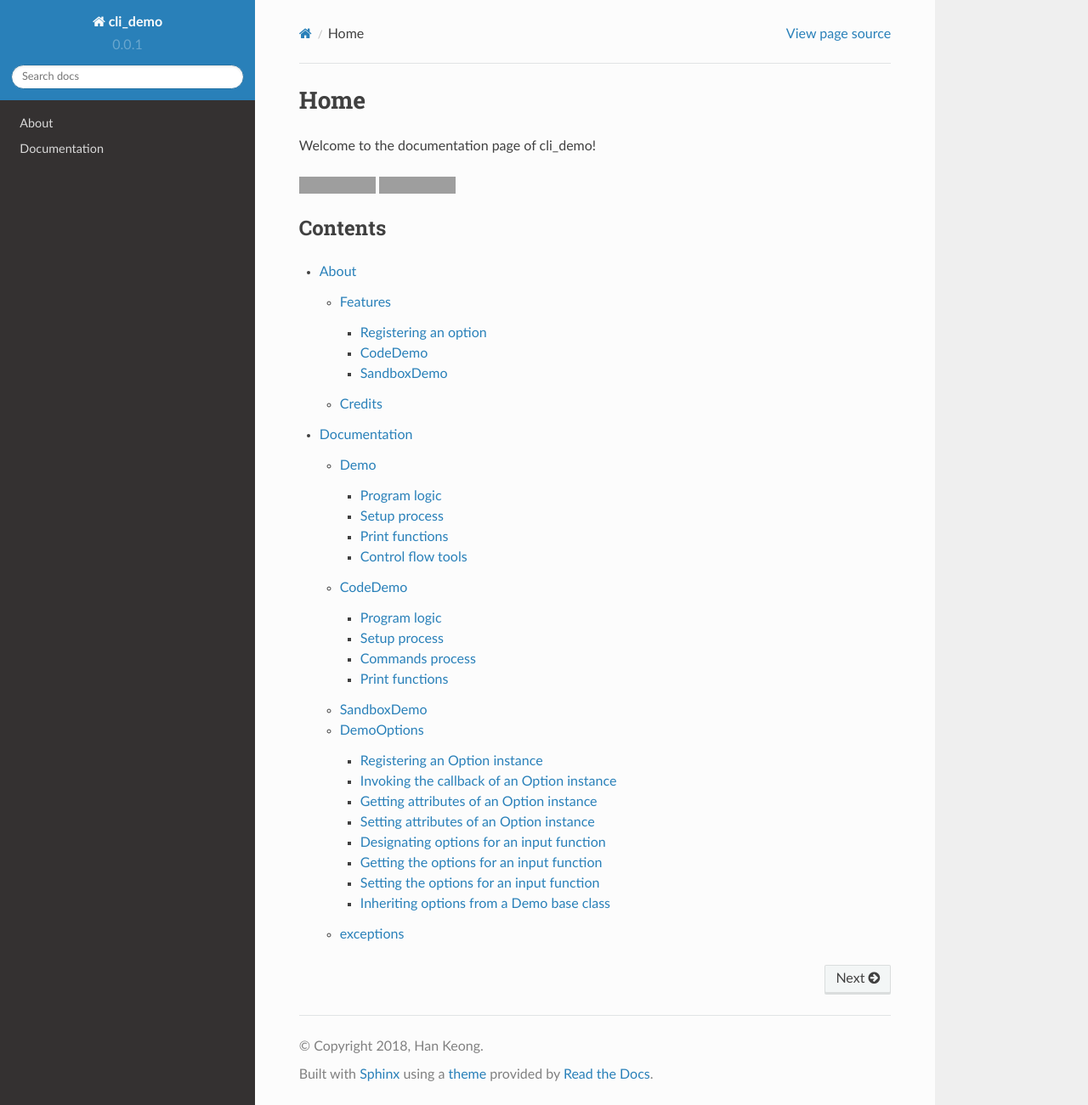
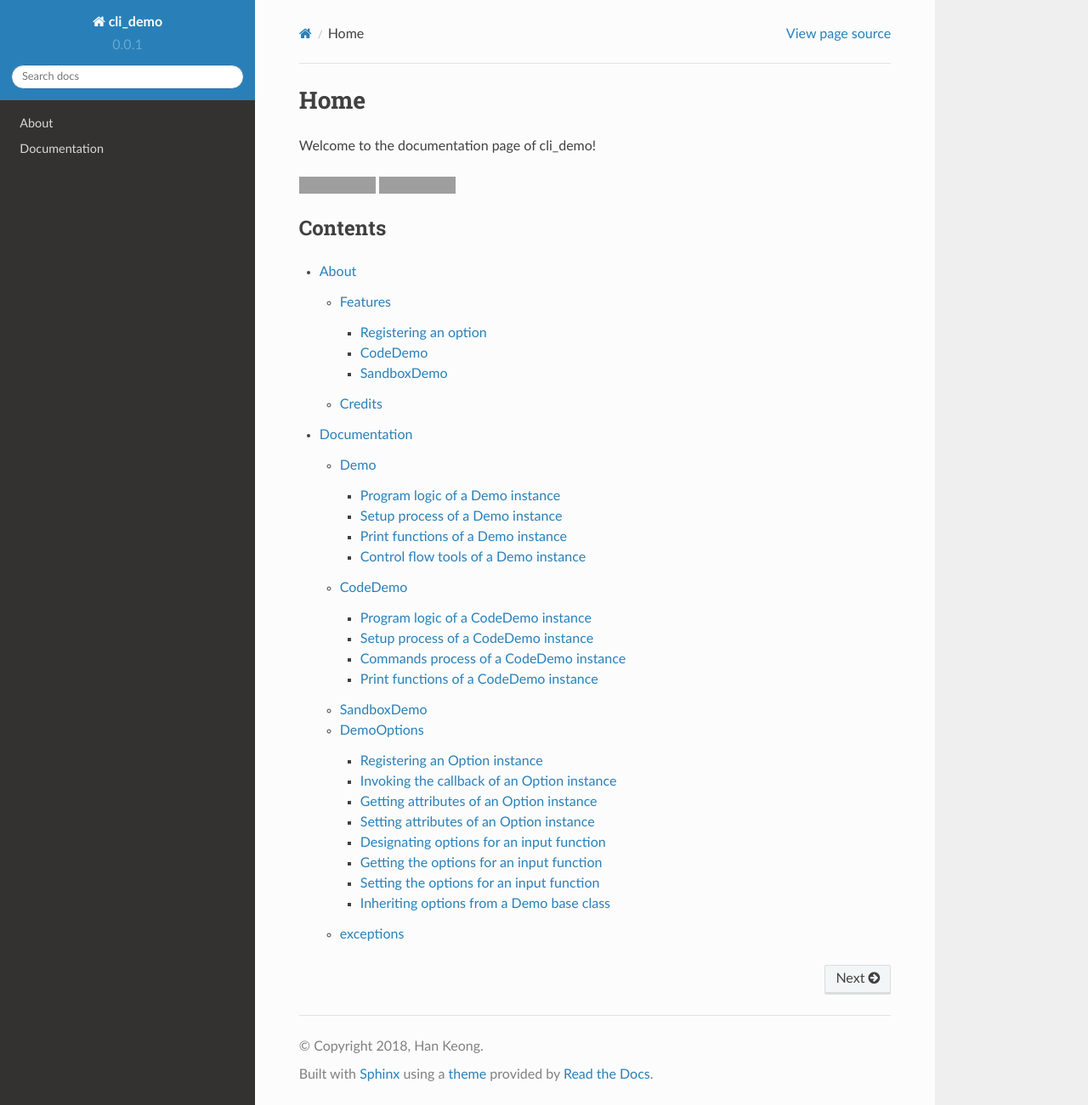
Before and after one commit to david-xhk/cli_demo, a Sphinx documentation site: the page built from docs/index.rst, in a window 1280 px wide and 1301 px high. Shown: the whole window at 85% size. Built offline with Sphinx 7.4.7 and the Read the Docs theme 2.0.0, drawn with Linux system fonts in a browser that asks for light colours; grey boxes are pictures that could not be loaded.

```diff
--- a/docs/docs.rst
+++ b/docs/docs.rst
@@ -10,28 +10,28 @@
 
 .. autoclass:: cli_demo.demo.Demo
 
-Program logic
--------------
+Program logic of a Demo instance
+--------------------------------
 .. automethod:: cli_demo.demo.Demo.run
 
-Setup process
--------------
+Setup process of a Demo instance
+--------------------------------
 .. automethod:: cli_demo.demo.Demo.run_setup
 
 .. automethod:: cli_demo.demo.Demo.setup_callback
 
 .. automethod:: cli_demo.demo.Demo.setup_options
 
-Print functions
----------------
+Print functions of a Demo instance
+----------------------------------
 .. automethod:: cli_demo.demo.Demo.print_intro
 
 .. automethod:: cli_demo.demo.Demo.print_options
 
 .. automethod:: cli_demo.demo.Demo.print_help
 
-Control flow tools
-------------------
+Control flow tools of a Demo instance
+-------------------------------------
 .. automethod:: cli_demo.demo.Demo.restart
 
 .. automethod:: cli_demo.demo.Demo.quit
@@ -44,16 +44,20 @@
 
 .. autoclass:: cli_demo.code.CodeDemo
 
-Program logic
--------------
+Program logic of a CodeDemo instance
+------------------------------------
 .. automethod:: cli_demo.code.CodeDemo.run
 
-Setup process
--------------
+Setup process of a CodeDemo instance
+------------------------------------
+.. automethod:: cli_demo.code.CodeDemo.run_setup
+
 .. automethod:: cli_demo.code.CodeDemo.setup_callback
 
-Commands process
-----------------
+.. automethod:: cli_demo.code.CodeDemo.setup_options
+
+Commands process of a CodeDemo instance
+---------------------------------------
 .. automethod:: cli_demo.code.CodeDemo.get_commands
 
 .. automethod:: cli_demo.code.CodeDemo.commands_callback
@@ -62,8 +66,14 @@
 
 .. automethod:: cli_demo.code.CodeDemo.execute
 
-Print functions
----------------
+Print functions of a CodeDemo instance
+--------------------------------------
+.. automethod:: cli_demo.code.CodeDemo.print_intro
+
+.. automethod:: cli_demo.code.CodeDemo.print_options
+
+.. automethod:: cli_demo.code.CodeDemo.print_help
+
 .. automethod:: cli_demo.code.CodeDemo.print_setup
 
 .. automethod:: cli_demo.code.CodeDemo.print_in
```
